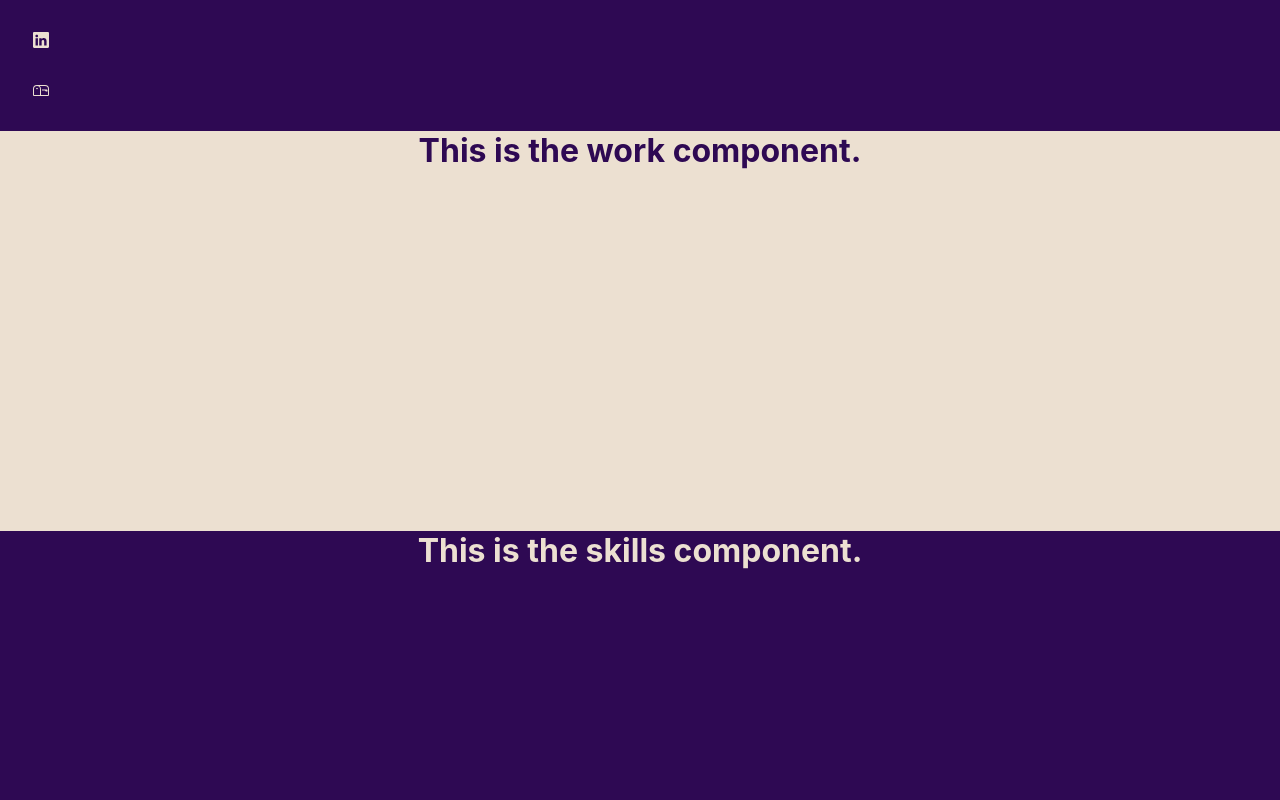
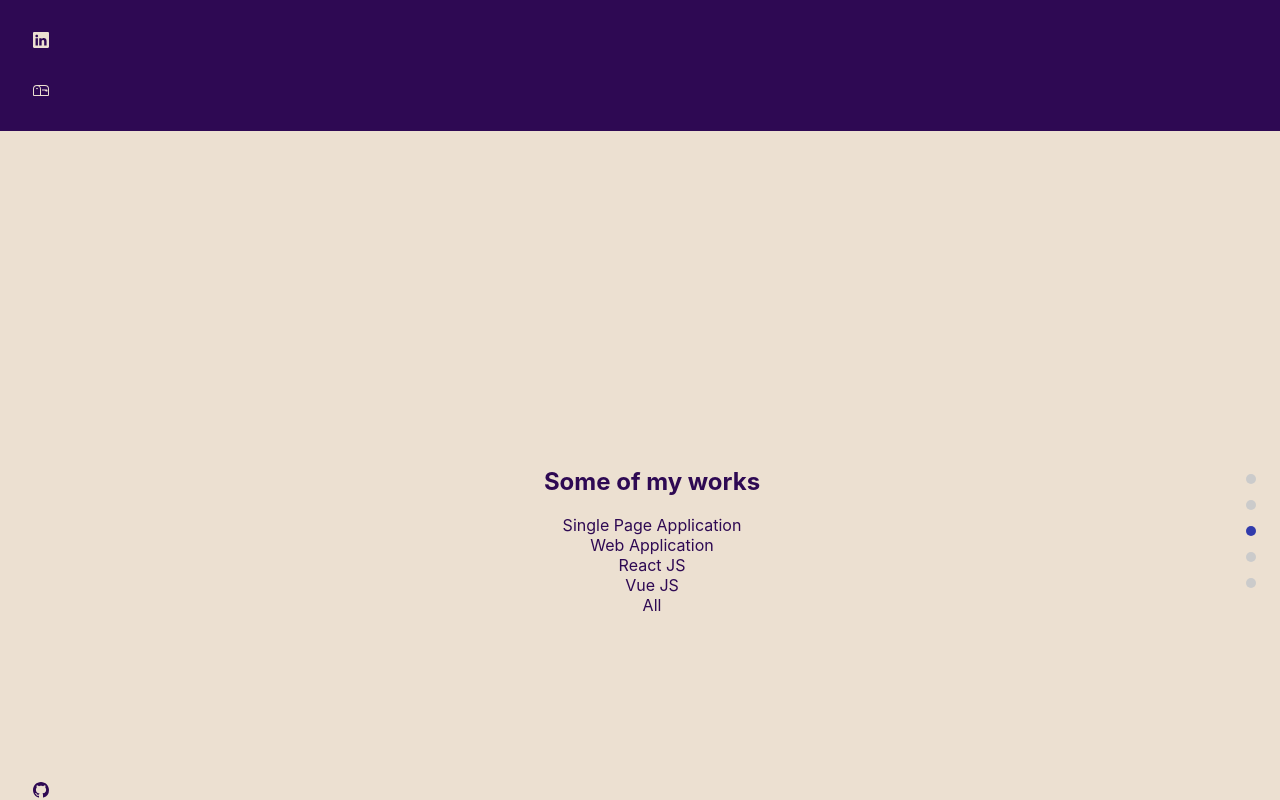
Before and after one commit to JoaoTeixeira13/portfolio, a React (Create React App) app: page / in a window 1280 px wide. Shown: the part 1626-2426 px from the top of the page. Built offline with nearby package versions, Linux system fonts and the light colour scheme.

Commit message:
Work component: initial state and filter categories.

```diff
--- a/src/constants.tsx
+++ b/src/constants.tsx
@@ -47,3 +47,13 @@ export const scaleVariants: ScaleVariants = {
         },
     },
 };
+
+// work
+
+export const workFilter: string[] = [
+    "Single Page Application",
+    "Web Application",
+    "React JS",
+    "Vue JS",
+    "All",
+];
--- a/src/work/work.tsx
+++ b/src/work/work.tsx
@@ -1,9 +1,34 @@
 import "./work.css";
+import { useState, useEffect } from "react";
+import { AiFillEye, AiFillGithub } from "react-icons/ai";
+import { motion } from "framer-motion";
+import AppWrap from "../wrapper/appWrap";
+import { workFilter } from "../constants";
 
-export default function Work() {
+const Work = () => {
+    const [activeFilter, setActiveFilter] = useState("All");
+
+    const handleWorkFilter: Function = (each: string) => {};
     return (
-        <div id="work">
-            <h1>This is the work component.</h1>
-        </div>
+        <>
+            <h2 className="headText">Some of my works</h2>
+            <div className="workFilter">
+                {workFilter.map((each: string, index: number) => {
+                    return (
+                        <div
+                            key={index}
+                            onClick={() => handleWorkFilter(each)}
+                            className={`workFilterItem appFlex pText ${
+                                activeFilter === each ? "itemActive" : ""
+                            }`}
+                        >
+                            {each}
+                        </div>
+                    );
+                })}
+            </div>
+        </>
     );
-}
+};
+
+export default AppWrap(Work, "work", "");
```
